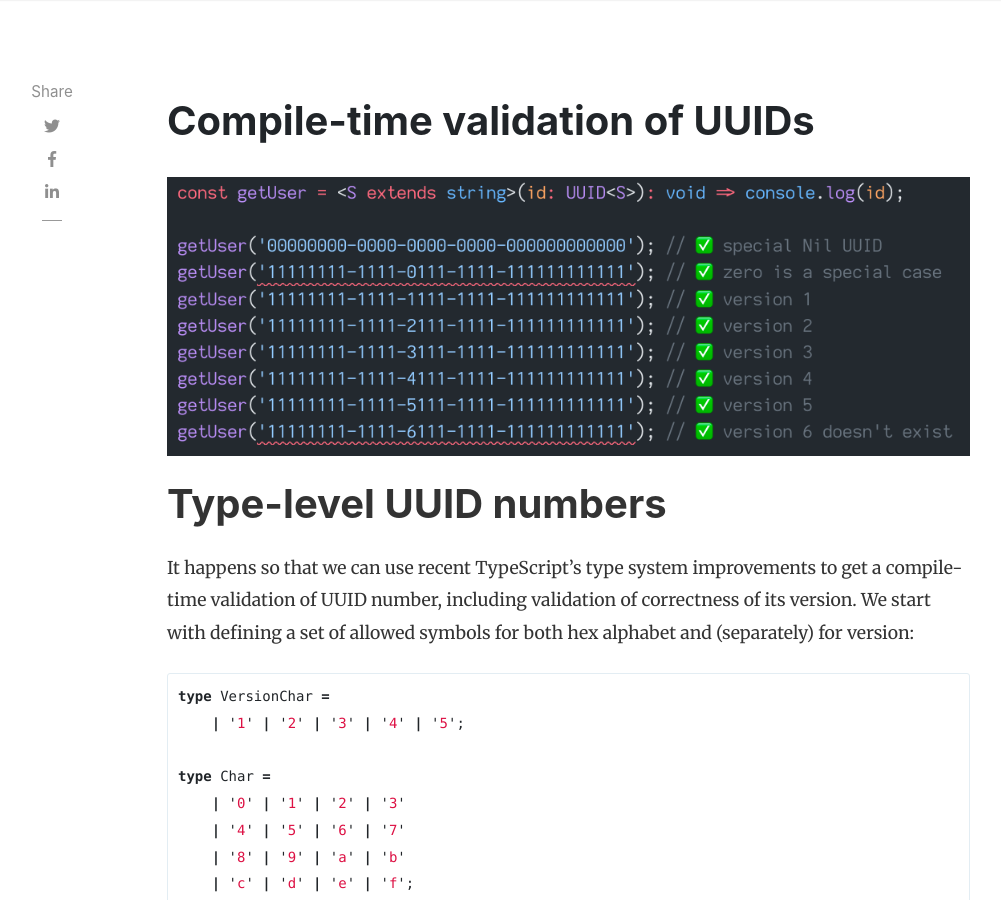
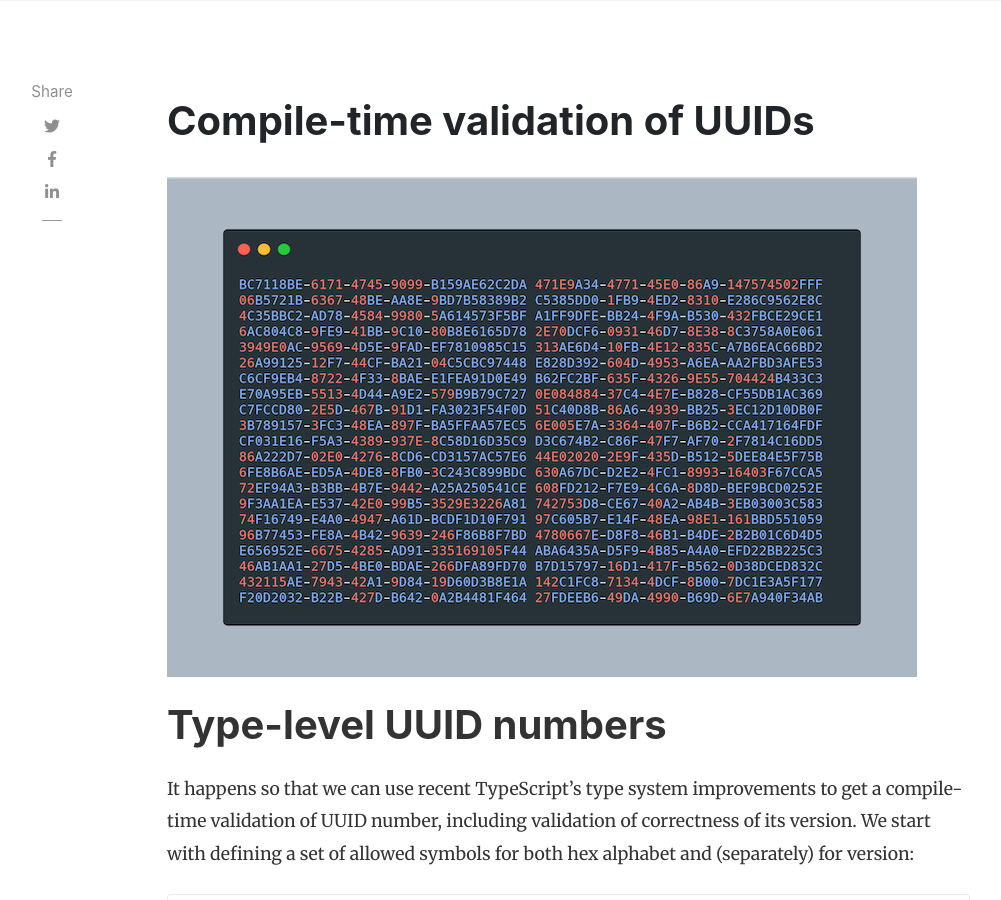
Before and after one commit to YBogomolov/ybogomolov.github.io, a Jekyll site: the page built from _posts/2021-11-09-type-level-uuid.md, in a window 1280 px wide and 900 px high. Shown: the whole window, without its empty margins (118-1119 px from the left). Built offline with Jekyll 4.4.1, drawn with Linux system fonts in a browser that asks for light colours; nearby versions of some CDN libraries; comment, search, counter and statistics services are not loaded.

Commit message:
Fix links

```diff
--- a/_posts/2021-11-09-type-level-uuid.md
+++ b/_posts/2021-11-09-type-level-uuid.md
@@ -3,7 +3,7 @@
 title:  "Compile-time validation of UUIDs"
 author: yuriy
 categories: [ typescript, uuid, type-level ]
-image: assets/images/uuid_example.png
+image: assets/images/uuid_cover.png
 ---
 
 In this post I show how to use TypeScript literal string template types to get a compile-time UUID validation.
@@ -80,4 +80,4 @@
 
 Time for some examples! Let's imagine we have a function which gets a user by its UUID. I don't really care about the implementation, so I'll just log that id. But you can clearly see that incorrect cases are rejected by the compiler, and correct ones are allowed:
 
-![Type-level UUID example](assets/images/uuid_example.png)
+![Type-level UUID example](/assets/images/uuid_example.png)
```
Also changed, not shown: assets/images/uuid_cover.png (added).
